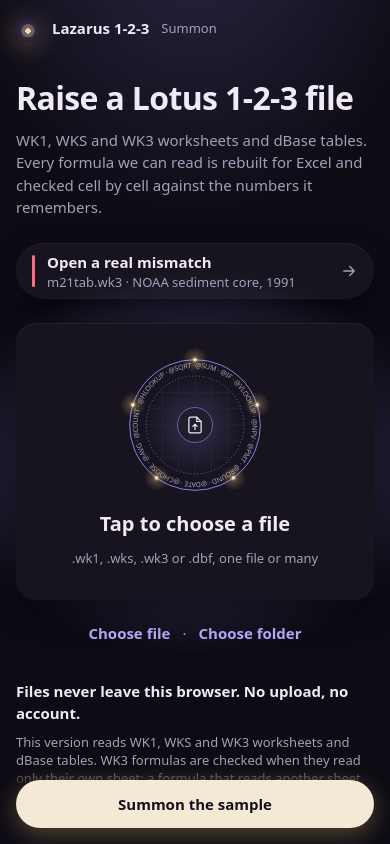
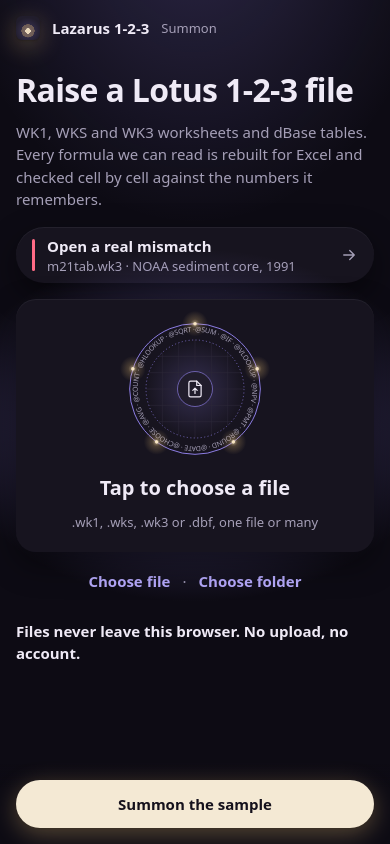
Before and after one commit to chrisbuildsonline/lazarus-1-2-3, a React (Vite) app: page / in a window 390 px wide. Shown: the top 844 px of the page. Built offline with nearby package versions, Linux system fonts and the light colour scheme.

Commit message:
keep the cta off the fine print

```diff
--- a/src/ui/components/SummonView.tsx
+++ b/src/ui/components/SummonView.tsx
@@ -37,6 +37,9 @@ export function SummonView({ mode, folderSupported, busy, panel, onSample, onMis
   };
   return (
     <main className="summon">
+      {/* The first screen on a phone, down to the privacy line: the sticky pill sits below it, over
+          empty canvas, and the limits line starts under the fold (F19). Desktop: display: contents. */}
+      <div className="summon__fold">
         <div className="summon__head">
           <h1 className="title title--summon" tabIndex={-1}>
             {COPY.summonTitle}
@@ -81,8 +84,9 @@ export function SummonView({ mode, folderSupported, busy, panel, onSample, onMis
         )}
         <input ref={files} type="file" accept=".wk1,.wks,.wk3,.dbf" multiple hidden onChange={picked("files")} />
         {folderSupported && <input ref={folder} type="file" multiple hidden {...FOLDER_ATTRS} onChange={picked("folder")} />}
+        <p className="summon__privacy">{COPY.privacy}</p>
+      </div>
       <div className="summon__foot">
-        <p className="summon__privacy">{COPY.privacy}</p>
         <p className="summon__limits">{COPY.limits}</p>
       </div>
     </main>
--- a/src/ui/styles/app.css
+++ b/src/ui/styles/app.css
@@ -483,14 +483,19 @@ pre {
   padding: 0 var(--space-1);
 }
 
+/* Desktop: no box of its own, so its children sit in the column as before. */
+.summon__fold {
+  display: contents;
+}
+
+/* The limits line sits 8px under the privacy line, not a column gap. */
 .summon__foot {
-  display: flex;
-  flex-direction: column;
-  gap: var(--space-2);
   max-width: 34em;
+  margin-top: calc(var(--space-2) - var(--space-8));
 }
 
 .summon__privacy {
+  max-width: 34em;
   font: var(--text-body-strong);
   color: var(--text);
 }
@@ -2307,10 +2312,20 @@ pre {
   }
 
   .summon {
-    padding-top: var(--space-6);
+    padding-top: var(--space-4);
     align-items: stretch;
-    gap: var(--space-6);
+    gap: var(--space-4);
     text-align: left;
+  }
+
+  /* The first screen ends at the bottom of the viewport: the privacy line stays above the sticky
+     pill, the pill sits over empty canvas, and the limits line starts under the fold, so at first
+     view the pill covers no text (jury run 158). The page's bottom padding clears it at the end. */
+  .summon__fold {
+    display: flex;
+    flex-direction: column;
+    gap: var(--space-4);
+    min-height: calc(100dvh - 56px - var(--space-4) * 2);
   }
 
   .summon__head {
@@ -2320,6 +2335,7 @@ pre {
 
   .summon__drop {
     align-items: stretch;
+    gap: var(--space-2);
   }
 
   .summon__pickers {
@@ -2327,7 +2343,7 @@ pre {
   }
 
   .summon__foot {
-    order: 1;
+    margin-top: 0;
   }
 
   /* The pill is fixed at the bottom here, so the chip follows the title, full width. */
@@ -2370,6 +2386,7 @@ pre {
 
   .dropzone {
     min-height: 240px;
+    padding: var(--space-5) var(--space-4);
   }
 
   .summoning-circle {
```
Lines whose indentation alone changed are shown as unchanged.
